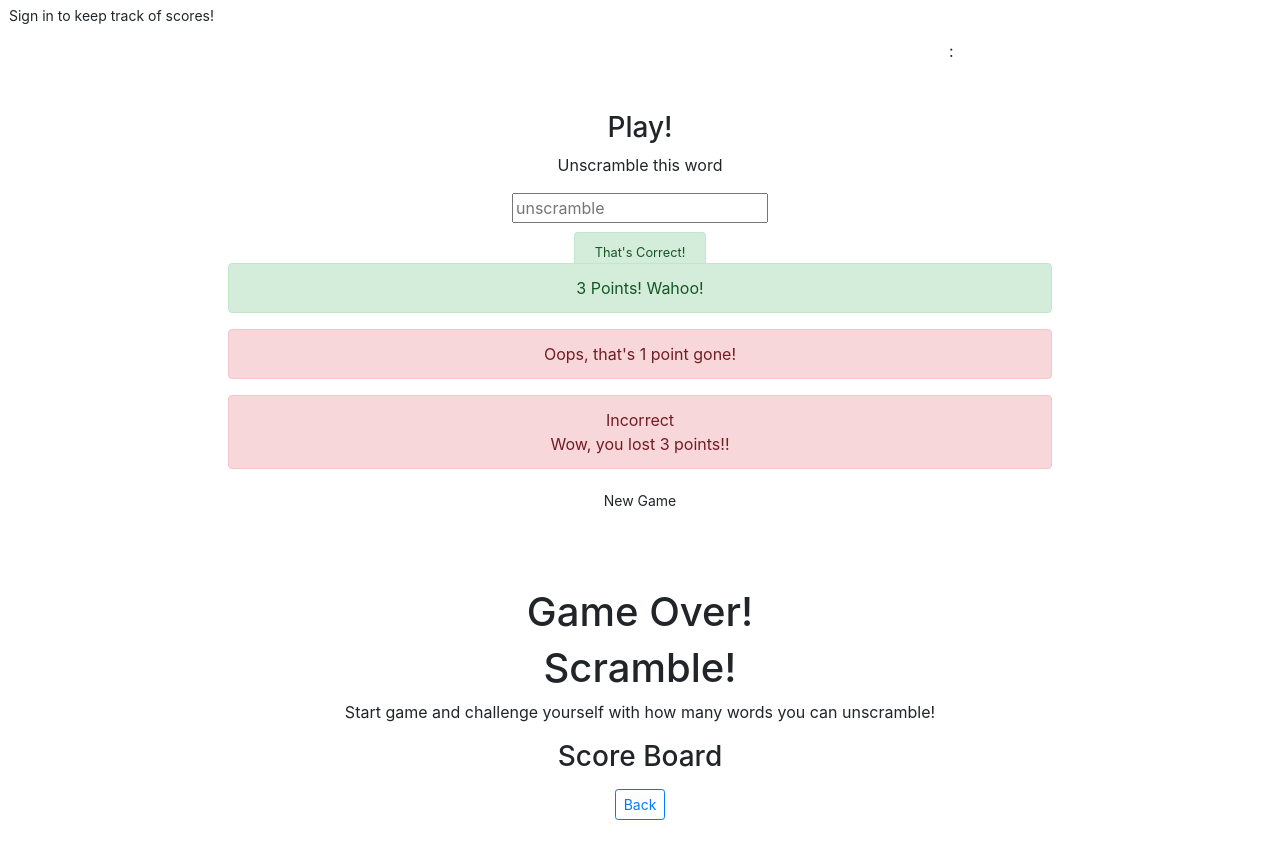
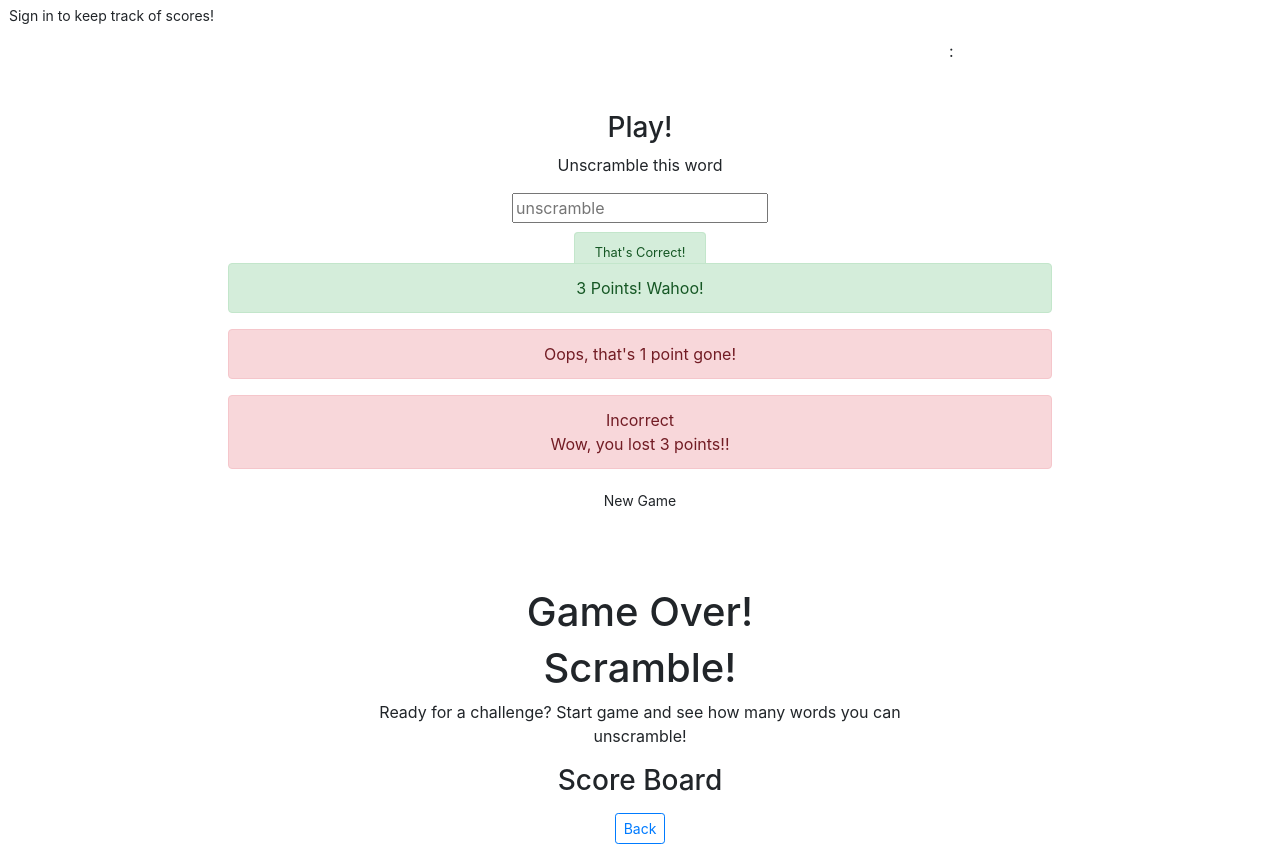
Before and after one commit to ZAF07/guess-the-word, a website: page client/public/src/index.html in a window 1280 px wide. Before the commit the page ends 820 px from the top, so only its background shows below. Drawn offline with nearby package versions, Linux system fonts and the light colour scheme.

```diff
--- a/client/public/src/index.html
+++ b/client/public/src/index.html
@@ -176,8 +176,7 @@
             <div id="game-subheader">
               <h1>Scramble!</h1>
               <p>
-                Start game and challenge yourself with how many words you can
-                unscramble!
+                Ready for a challenge? Start game and see how many words you can unscramble!
               </p>
             </div>
 
```
